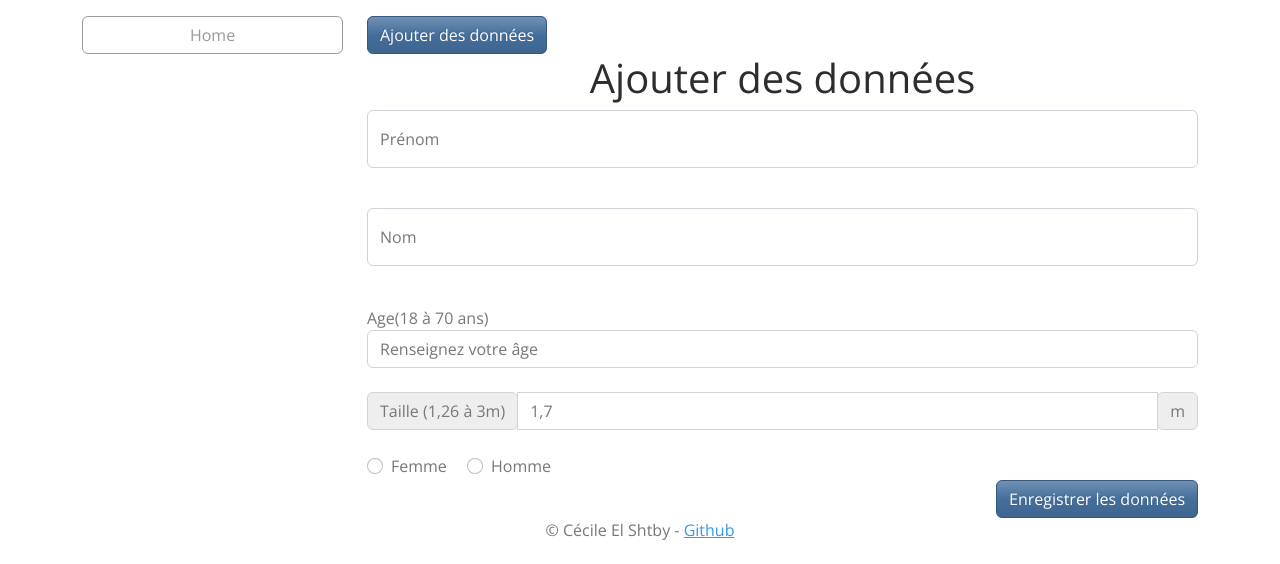
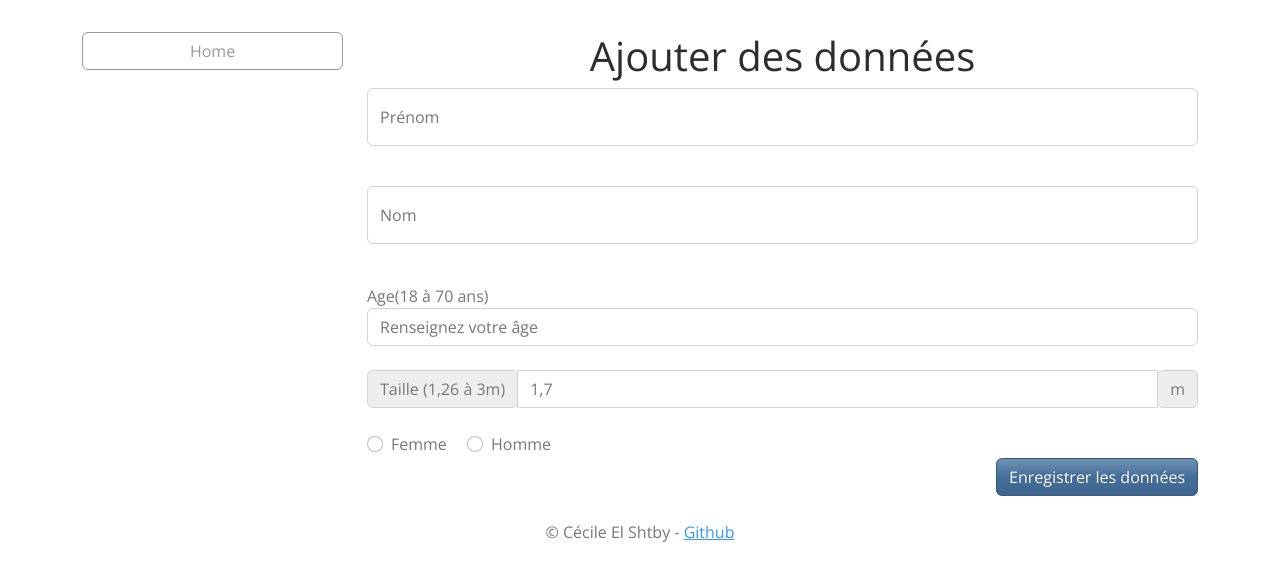
Before and after one commit to cecile6482/PHP, a PHP site: page /index.php?add in a window 1280 px wide. Shown: the part 236-800 px from the top of the page. Run offline with PHP 8.4, Linux system fonts and the light colour scheme; some libraries are stand-ins or nearby versions.

Commit message:
version 1.2.5

```diff
--- a/public_html/includes/form.inc.html
+++ b/public_html/includes/form.inc.html
@@ -2,38 +2,38 @@
 
 <form  action="index.php" method="POST">
     <div class="form-floating mb-3">
-        <input type="text" class="form-control" id="floatingInput" placeholder="Prénom">
+        <input type="text" class="form-control" id="prenom" name="user-prenom" placeholder="Prénom" required>
         <label for="floatingInput">Prénom</label>
     </div>
     <br>
     <div class="form-floating mb-3">
-        <input type="text" class="form-control" id="floatingInput" placeholder="Prénom">
+        <input type="text" class="form-control" id="nom" name="user-nom" placeholder="Nom" required>
         <label for="floatingInput">Nom</label>
     </div>
     <br>
     <div class="form-group">
         <label for="age">Age(18 à 70 ans)</label>
-        <input type="number" min="18" max="70" class="form-control" name="age" placeholder="Renseignez votre âge">
+        <input type="number" min="18" max="70" class="form-control" id="age" name="user-age" placeholder="Renseignez votre âge" required>
     </div>
     <br>
     <div class="input-group">
         <div class="input-group-prepend">
             <div class="input-group-text">Taille (1,26 à 3m)</div>
         </div>
-            <input type="number" min="1.26" max="3" step="0.01" class="form-control" name="taille" placeholder="1,7">
+            <input type="number" min="1.26" max="3" step="0.01" class="form-control" id="taille" name="user-taille" placeholder="1,7" required>
         <div class="input-group-prepend">
             <div class="input-group-text">m</div>
         </div>
     </div>
         <br>
         <div class="form-check form-check-inline">
-            <input class="form-check-input" type="radio" name="sex" value="femme">
+            <input class="form-check-input" type="radio" id="sexf" name="user-sex" value="femme" required>
             <label class="form-check-label" for="inlineRadios1">
             Femme
             </label>
         </div>
         <div class="form-check form-check-inline">
-            <input class="form-check-input" type="radio" name="sex" value="homme">
+            <input class="form-check-input" type="radio" id="sexh" name="user-sex" value="homme" required>
             <label class="form-check-label" for="inlineRadios2">
             Homme
             </label>
--- a/public_html/index.php
+++ b/public_html/index.php
@@ -1,6 +1,6 @@
 <?php
 session_start();
-
+if(isset($_SESSION['table'])) $table = $_SESSION['table'];
 ?>
 
 
@@ -15,31 +15,60 @@ session_start();
 
     <div class="container">
         <div class="row">
-            <div class="col-3">
-                <nav>
-                    <div class="d-grid gap-2">
 
-                            <button type="button" class="btn btn-outline-secondary btn-block">Home</button>
-                            <?php
-                                if(!empty($_SESSION)){
-                                    include("./includes/ul.inc.html");
-                                    $table = $_SESSION["table"];
-                                }
-                            ?>
-                    </div>
-                </nav>
-            </div>
+            <nav class="col-md-3 mt-3">
+                <!-- bouton "HOME" -->
+                <a role="button" class="btn btn-outline-secondary w-100" href="index.php">Home</a>
+                <!-- Inclu la liste de navigation si le formulaire est rempli -->
+                <?php if (isset($table)) include_once './includes/ul.inc.php'; ?>
+            </nav>
 
-            <div class="col-9">
-                <section>
-                    <button type="button" class="btn btn-primary">Ajouter des données</button>
 
-                    <?php  include 'includes/form.inc.html'; ?>
-                </section>
-            </div>
+            <section class="col-md-9 mt-3">
+                    <!-- Include pour le formulaire si on bascule sur ?add -->
+                    <?php if(isset($_GET['add'])) {
+                        include './includes/form.inc.html';
+                    }
+                    elseif(isset($_POST['enregistrer'])) {
+                        $prenom = $_POST['user-prenom'];
+                        $nom = $_POST['user-nom'];
+                        $age = $_POST['user-age'];
+                        $taille = $_POST['user-taille'];
+                        $sex = $_POST['user-sex'];
+                        $table = array(
+                            "first_name" => $prenom,
+                            "last_name"  =>  $nom,
+                            "age" => $age,
+                            "size" => $taille,
+                            "civility" => $sex,
+                        );
+
+                        $_SESSION["table"] = $table;
+                        echo '<p class="alert-success text-center py-3"> Données sauvegardées</p>';
+
+
+                    } elseif(isset($_GET["debugging"])) {
+                        echo '<h2>Débogage</h2>';
+                        echo "<p>===> Lecture du tableau à l'aide de la fonction print_r()</p>";
+                        print "<pre>";
+                        print_r($table);
+                        print "</pre>";
+
+                    } else if (isset($_GET['del'])) {
+                        unset ($_SESSION['table']);
+                        if (empty($_SESSION['table'])) {
+                            echo '<p class="alert-success text-center py-3"> Données suprimées</p>';
+                        }
+
+                    } else {
+                        echo '<a role="button" class=" btn btn-primary" href="index.php?add">Ajouter des données</a>';
+                    }
+                    ?>
+
+            </section>
         </div>
     </div>
-
+    <br>
     <?php include("./includes/footer.inc.html"); ?>
 </body>
 </html>
```
Also changed, not shown: public_html/includes/ul.inc.php (+10 -10 lines).
